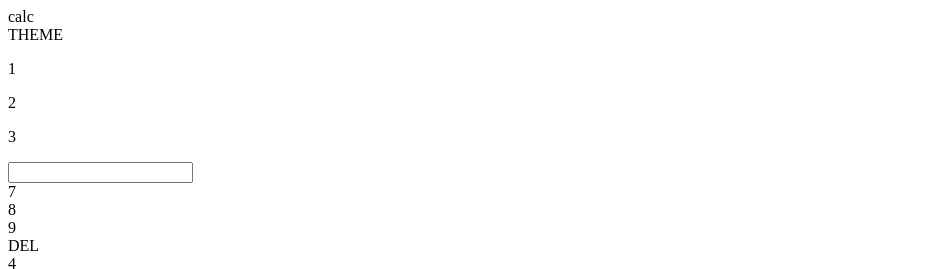
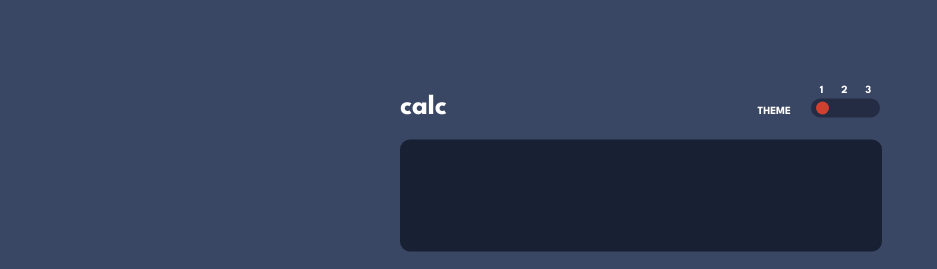
Before and after one commit to cryosleeperX20/Calculator-App, a plain HTML site: page index.html in a window 1280 px wide. Shown: the top 269 px of the page, without its empty margins (0-937 px from the left). Drawn offline with Linux system fonts and the light colour scheme.

Commit message:
added theme1 style

```diff
--- /dev/null
+++ b/css/theme1.css
@@ -0,0 +1,269 @@
+body {
+    margin: 0;
+}
+
+/* font-family: 'League Spartan', sans-serif; */
+
+
+#main {
+    width: 100vw;
+    height: 100vh;
+    position: relative;
+}
+
+:root {
+    --bg: hsl(222, 26%, 31%);
+    --top-txt: hsl(0, 0%, 100%);
+    --theme-select-bg: hsl(223, 31%, 20%);
+    --theme-select-btn: hsl(6, 63%, 50%);
+    --theme-number-input-bg: hsl(224, 36%, 15%);
+    --theme-number-input-font: hsl(0, 0%, 100%);
+    --theme-calc-number-bg: hsl(223, 31%, 20%);
+    --theme-normal-function-btn-bg: hsl(30, 25%, 89%);
+    --theme-normal-function-btn-shadow: hsl(28, 16%, 65%);
+    --theme-normal-function-btn-font: hsl(221, 14%, 31%);
+    --theme-reset-function-btn-bg: hsl(30, 25%, 89%);
+    --theme-reset-function-btn-shadow: hsl(28, 16%, 65%);
+    --theme-reset-function-btn-font: hsl(221, 14%, 31%);
+    --theme-answer-function-btn-bg: hsl(6, 63%, 50%);
+    --theme-answer-function-btn-shadow: hsl(6, 70%, 34%);
+    --theme-answer-function-btn-font: hsl(0, 0%, 100%);
+}
+
+/*Theme 1 (Default)*/
+.theme-body-bg {
+    background-color: hsl(222, 26%, 31%);
+}
+
+.theme-top-txt {
+    color: hsl(0, 0%, 100%);
+}
+
+.theme1-theme-select-bg {
+    /*Dont remove*/
+    background-color: hsl(223, 31%, 20%);
+}
+
+.theme2-theme-select-bg {
+    background-color: hsl(0, 5%, 81%);
+}
+
+.theme3-theme-select-bg {
+    background-color: hsl(268, 71%, 12%);
+}
+
+.theme-theme-select-btn {
+    background-color: hsl(6, 63%, 50%);
+}
+
+.theme-number-input {
+    background-color: hsl(224, 36%, 15%);
+    color: hsl(0, 0%, 100%);
+}
+
+.theme-calc-num-body {
+    background-color: hsl(223, 31%, 20%);
+}
+
+.theme-normal-btn {
+    background-color: hsl(30, 25%, 89%);
+    box-shadow: hsl(28, 16%, 65%) 0px 3px 1px;
+    color: hsl(221, 14%, 31%);
+    transition: 0.6s;
+}
+
+.theme-normal-btn:hover {
+    background-color: white;
+    transition: 0.6s;
+}
+
+.theme-reset-del-btn {
+    background-color: hsl(225, 21%, 49%);
+    box-shadow: hsl(224, 28%, 35%) 0px 3px 1px;
+    color: hsl(0, 0%, 100%);
+    transition: 0.6s;
+}
+
+.theme-reset-del-btn:hover {
+    background-color: #a2b3e1;
+    transition: 0.6s;
+}
+
+.theme-ans-btn {
+    background-color: hsl(6, 63%, 50%);
+    box-shadow: hsl(6, 70%, 34%) 0px 3px 1px;
+    color: hsl(0, 0%, 100%);
+    transition: 0.6s;
+}
+
+.theme-ans-btn:hover {
+    background-color: #f96c5b;
+    transition: 0.6s;
+}
+
+
+.sw-2,
+.sw-3 {
+    background-color: #FFB3CB00;
+
+}
+
+.left-col,
+.r-col-txt,
+.btn-numbers {
+    font-family: 'League Spartan', sans-serif;
+    -webkit-user-select: none;
+    /* Safari */
+    -ms-user-select: none;
+    /* IE 10 and IE 11 */
+    user-select: none;
+    /* Standard syntax */
+}
+
+.left-col {
+    font-size: 28px;
+    display: flex;
+    align-items: center;
+}
+
+.r-col-main {
+    padding-top: 10px;
+}
+
+.r-col-txt {
+    font-size: 11px;
+    display: flex;
+    align-items: center;
+    padding-right: 20px;
+}
+
+.r-col-btns {
+    margin-top: -30px;
+}
+
+.top-bar,
+.btn-numbers,
+.r-col-main {
+    display: flex;
+    flex-direction: row;
+    justify-content: space-between;
+}
+
+.btn-numbers {
+    justify-content: space-around !important;
+}
+
+.btn-numbers p {
+    font-size: 11px;
+    font-weight: 700;
+    text-align: center;
+    margin-bottom: 4px;
+}
+
+.number-switces {
+    display: flex;
+    flex-direction: row;
+    justify-content: space-between;
+    padding: 3px 0px 3px 0px !important;
+    border-radius: 10px;
+}
+
+.number-switces div {
+    width: 13px;
+    height: 13px;
+    margin-left: 5px;
+    margin-right: 5px;
+    border-radius: 10px;
+}
+
+.number-switces div:hover {
+    cursor: pointer;
+}
+
+#calc-body {
+    border-radius: 20px;
+    border: 0px;
+    width: 75vw;
+    position: absolute;
+    top: 50%;
+    left: 50%;
+    transform: translate(-50%, -50%);
+    margin: auto;
+}
+
+.screen-outer {
+    padding-right: 25px;
+}
+
+#number-input {
+    margin-top: 20px;
+    width: 100%;
+    height: 110px;
+    border-radius: 10px;
+    border: 0px;
+    font-size: 30px;
+    text-align: right;
+    font-size: 55px;
+    font-family: 'League Spartan', sans-serif;
+    font-weight: 700;
+    padding-right: 25px;
+}
+
+#number-input:focus {
+    outline: none;
+    font-size: 55px;
+    font-family: 'League Spartan', sans-serif;
+    font-weight: 700;
+}
+
+.calc-num-body {
+    padding: 10px 20px 30px 20px;
+    margin-top: 20px;
+    border-radius: 10px;
+}
+
+#row {
+    display: flex;
+    margin-top: 20px;
+}
+
+.col,
+.col-c {
+    flex: 25%;
+    text-align: center;
+    font-size: 32px;
+    font-family: 'League Spartan', sans-serif;
+    font-weight: 700;
+    margin: 0px 10px 0px 10px;
+    padding: 15px 0px 15px 0px;
+    border-radius: 10px;
+    -webkit-user-select: none;
+    /* Safari */
+    -ms-user-select: none;
+    /* IE 10 and IE 11 */
+    user-select: none;
+    /* Standard syntax */
+}
+
+.col:hover,
+.col-c:hover {
+    cursor: pointer;
+}
+
+.shadow {
+    color: rgb(0, 204, 255);
+    text-shadow: 2px 2px 2px rgb(207, 207, 207);
+}
+
+@media only screen and (min-width: 375px) {
+    #calc-body {
+        width: 90%;
+    }
+}
+
+@media only screen and (min-width: 1280px) {
+    #calc-body {
+        width: 480px;
+    }
+
+}
--- a/css/theme1.css.css
+++ /dev/null
@@ -1,73 +0,0 @@
-body {
-  font-family: Arial, sans-serif;
-  background: #f3f3f3;
-  display: flex;
-  justify-content: center;
-  align-items: center;
-  height: 100vh;
-}
-
-.calculator {
-  background: #fff;
-  padding: 20px;
-  border-radius: 10px;
-  box-shadow: 0px 4px 10px rgba(0,0,0,0.2);
-  width: 260px;
-}
-
-#display {
-  width: 100%;
-  height: 50px;
-  font-size: 20px;
-  margin-bottom: 15px;
-  text-align: right;
-  padding-right: 10px;
-  border: 1px solid #ccc;
-  border-radius: 5px;
-}
-
-.buttons {
-  display: grid;
-  grid-template-columns: repeat(4, 1fr);
-  gap: 10px;
-}
-
-button {
-  padding: 15px;
-  font-size: 18px;
-  border: none;
-  border-radius: 5px;
-  cursor: pointer;
-  background: #e0e0e0;
-  transition: background 0.2s;
-}
-
-button:hover {
-  background: #d5d5d5;
-}
-
-.operator {
-  background: #f9c74f;
-}
-
-.operator:hover {
-  background: #f7b731;
-}
-
-.equal {
-  grid-column: span 2;
-  background: #90be6d;
-}
-
-.equal:hover {
-  background: #6ab04c;
-}
-
-.clear {
-  background: #f94144;
-  color: white;
-}
-
-.clear:hover {
-  background: #d63031;
-}
--- a/index.html
+++ b/index.html
@@ -4,9 +4,8 @@
 <head>
     <meta charset="UTF-8">
     <meta name="viewport" content="width=device-width, initial-scale=1.0">
-    <title>Calculator App | Frontend Mentor</title>
-    <link id="theme-css" rel="stylesheet" type="text/css" href="css/theme1-style.css">
-    <link rel="icon" type="image/png" href="images/favicon-32x32.png">
+    <title>Calculator App</title>
+    <link id="theme-css" rel="stylesheet" type="text/css" href="css/theme1.css">
     <link rel="preconnect" href="https://fonts.googleapis.com">
     <link rel="preconnect" href="https://fonts.gstatic.com" crossorigin>
     <link href="https://fonts.googleapis.com/css2?family=League+Spartan:wght@700&display=swap" rel="stylesheet">
```
